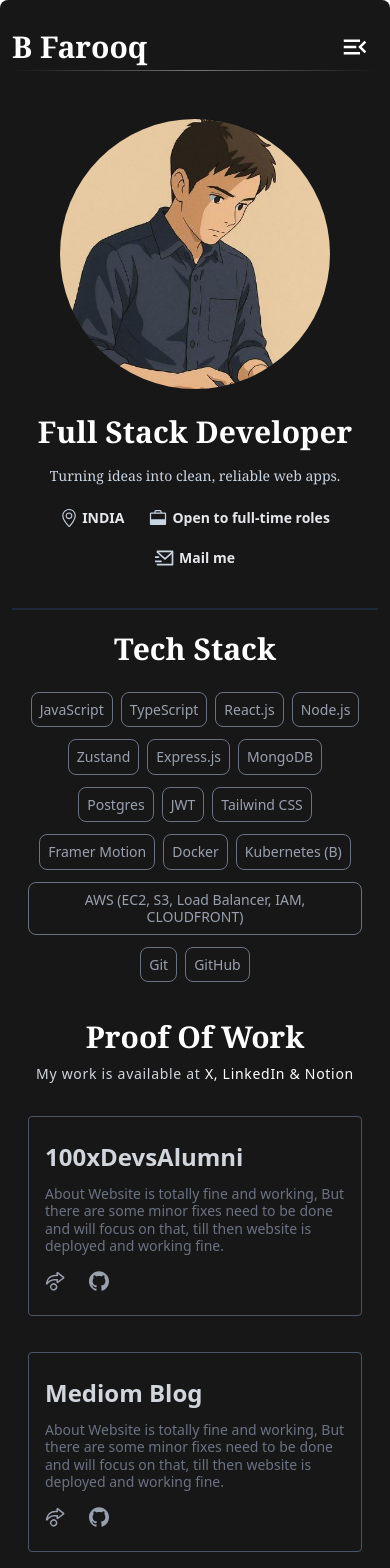
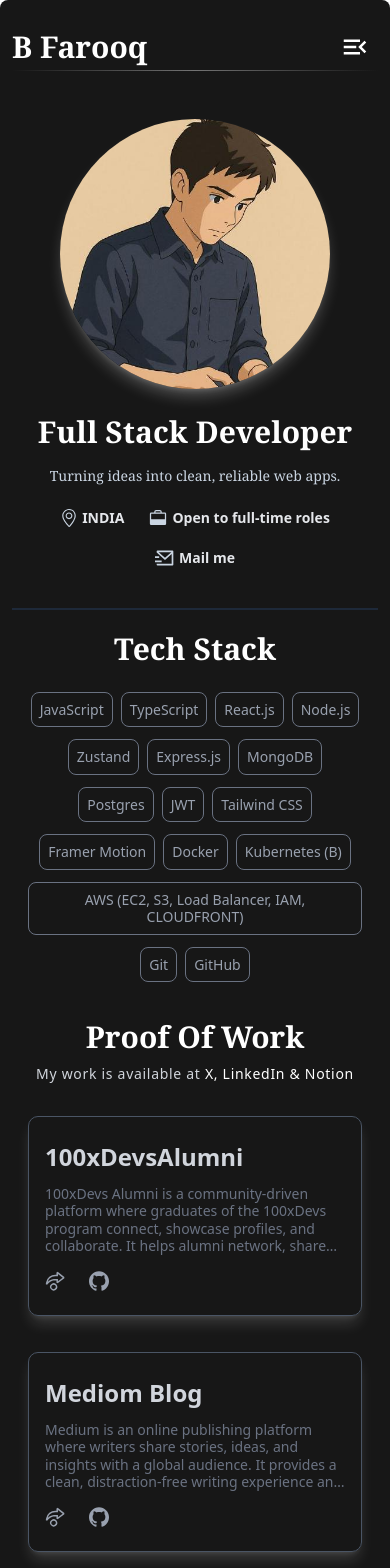
Before and after one commit to 09ahmad/portfolio, a React (Vite) app: page / in a window 390 px wide. Shown: the top 1568 px of the page. Built offline with nearby package versions, Linux system fonts and the light colour scheme.

Commit message:
chart scrollable in mobile

```diff
--- a/src/Home/body/Hero1.tsx
+++ b/src/Home/body/Hero1.tsx
@@ -22,11 +22,11 @@ export const Hero1 = () => {
   return (
     <section className="py-10 text-white">
       <div className="container mx-auto px-4">
-        <div className="flex flex-col items-center md:flex-row md:items-start md:space-x-10">
+        <div className="flex flex-col items-center md:flex-row md:items-start md:space-x-10 ">
           <img
             src="./portimage.jpeg"
             alt="Profile pic"
-            className="rounded-full w-[270px] h-[270px]"
+            className="rounded-full w-[270px] h-[270px] shadow-lg shadow-white/25"
           />
           <div className="flex flex-col space-y-4 mt-6 md:mt-10 items-center md:items-start text-center md:text-left">
             <h1 className="text-3xl font-serif font-extrabold text-white leading-tight">
--- a/src/Home/body/Hero2.tsx
+++ b/src/Home/body/Hero2.tsx
@@ -8,35 +8,35 @@ export const Hero2 = () => {
       github: "https://github.com/Farooq722/100xDevsAlumni",
       href: "https://100x-devs-alumni-frontend.vercel.app",
       decs:
-        "About Website is totally fine and working, But there are some minor fixes need to be done and will focus on that, till then website is deployed and working fine.",
+        "100xDevs Alumni is a community-driven platform where graduates of the 100xDevs program connect, showcase profiles, and collaborate. It helps alumni network, share opportunities, and mentor peers while enabling recruiters to discover talent. With features like directories, role management, and analytics, it strengthens professional growth and long-term collaboration.",
     },
     {
       title: "Mediom Blog",
       github: "https://github.com/Farooq722/medium",
       href: "https://mediom-five.vercel.app",
       decs:
-        "About Website is totally fine and working, But there are some minor fixes need to be done and will focus on that, till then website is deployed and working fine.",
+        "Medium is an online publishing platform where writers share stories, ideas, and insights with a global audience. It provides a clean, distraction-free writing experience and allows readers to engage through highlights and comments. Writers can grow audiences, join the Partner Program, and earn from readership, making storytelling widely accessible.",
     },
     {
       title: "Gen Image AI",
       github: "https://github.com/Farooq722/Gen-Image",
       href: "https://gen-image-fe.vercel.app",
       decs:
-        "About Website is totally fine and working, But there are some minor fixes need to be done and will focus on that, till then website is deployed and working fine.",
+        "Gen Image AI model use deep learning to create realistic or artistic visuals from text prompts. Trained on vast image–text datasets, they learn patterns of style, color, and composition. Users simply describe what they imagine, and the model generates unique images, revolutionizing creativity, design, and visual content creation globally.",
     },
     {
       title: "1bullex Landing Page",
       github: "https://github.com/Farooq722/bull-landing-page",
       href: "https://1bullex.vercel.app",
       decs:
-        "About Website is totally fine and working, But there are some minor fixes need to be done and will focus on that, till then website is deployed and working fine. ",
+        "1Bullex Landing Page highlights modern design, responsive layouts, and interactive UI components. Built with clean code, animations, and Tailwind, it demonstrates creativity, frontend expertise, and attention to user experience.",
     },
     {
       title: "Appit Landing Page",
       github: "https://github.com/Farooq722/appit-landing-page",
       href: "https://appit-ten.vercel.app",
       decs:
-        "About Website is totally fine and working, But there are some minor fixes need to be done and will focus on that, till then website is deployed and working fine.",
+        "Appit Landing Page showcases sleek design, responsive sections, and interactive elements. Built with modern frontend tools, it demonstrates user-focused UI, smooth animations, and clean code to highlight professional web development skills.",
     },
     {
       title: "Paytm Replica",
@@ -61,7 +61,7 @@ export const Hero2 = () => {
         {projects.map((project, index) => (
           <div
             key={index}
-            className="mt-6 bg-transparent border border-gray-600 px-4 py-6 rounded space-y-3"
+            className="mt-6 bg-transparent border border-gray-600 px-4 py-6 shadow-lg shadow-white/15 rounded-lg space-y-3"
           >
             <h2 className="text-2xl font-semibold text-gray-300">
               {project.title}
@@ -90,14 +90,14 @@ export const Hero2 = () => {
       </div>
 
       <div>
-        <h1 className="text-xl font-medium mt-4 text-gray-500 text-center sm:text-left">
+        <h1 className="text-xl font-medium mt-8 text-gray-500 text-center sm:text-left">
           Github contributions
         </h1>
-        <div className="w-full p-4">
+        <div className="w-full p-4 overflow-x-auto">
           <img
             src="https://ghchart.rshah.org/Farooq722"
             alt="Farooq Github chart"
-            className="max-w-full h-auto"
+            className="min-w-[600px] max-w-none h-full"
           />
         </div>
       </div>
```
